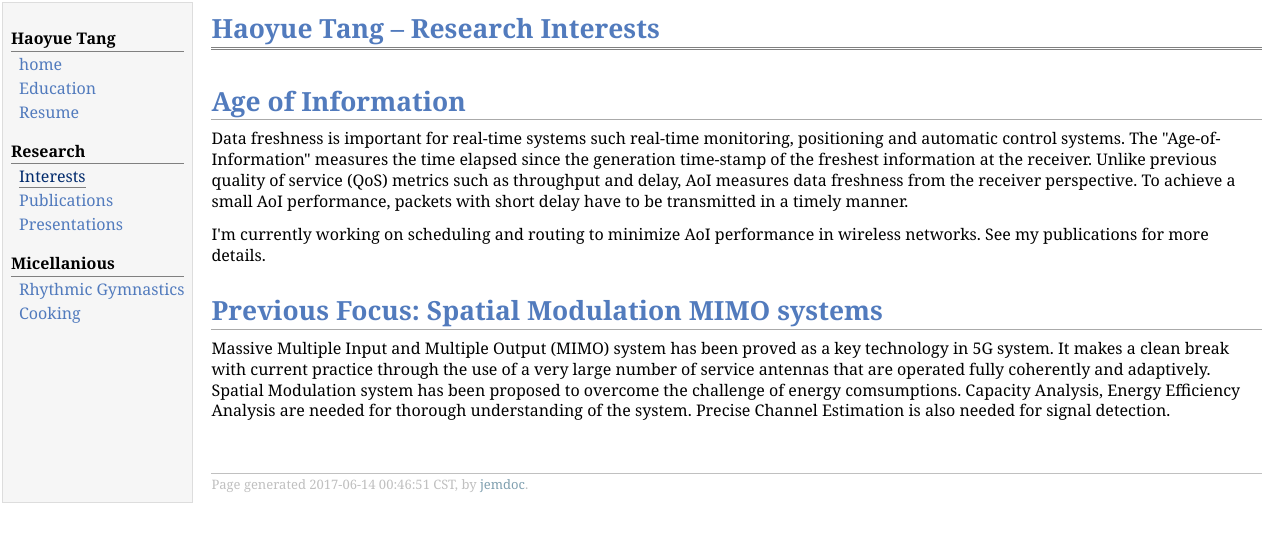
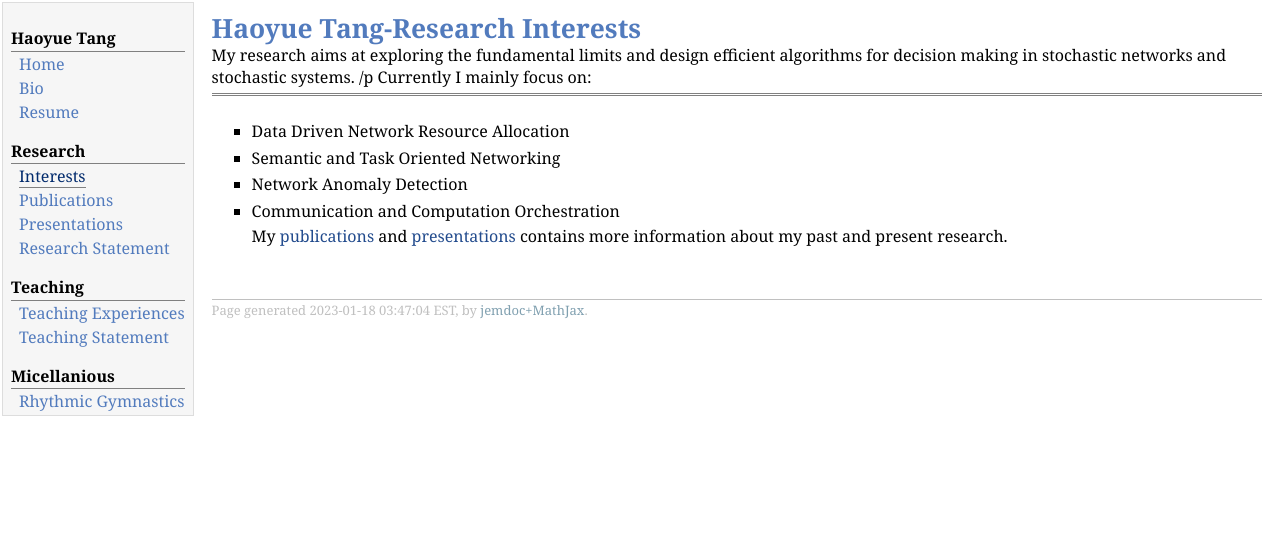
Before and after one commit to yangyu-11/yangyu-11.github.io, a plain HTML site: page interests.html in a window 1280 px wide. Drawn offline with Linux system fonts and the light colour scheme.

Commit message:
Add files via upload

```diff
--- a/interests.html
+++ b/interests.html
@@ -5,37 +5,57 @@
 <meta name="generator" content="jemdoc, see http://jemdoc.jaboc.net/" />
 <meta http-equiv="Content-Type" content="text/html;charset=utf-8" />
 <link rel="stylesheet" href="jemdoc.css" type="text/css" />
-<link rel="stylesheet" href="example.css" type="text/css" />
-<title>Haoyue Tang &ndash; Research Interests</title>
+<title>Haoyue Tang-Research Interests
+</title>
 </head>
 <body>
 <table summary="Table for page layout." id="tlayout">
 <tr valign="top">
 <td id="layout-menu">
 <div class="menu-category">Haoyue Tang</div>
-<div class="menu-item"><a href="index.html">home</a></div>
-<div class="menu-item"><a href="education.html">Education</a></div>
-<div class="menu-item"><a href="cv_haoyuetang.pdf">Resume</a></div>
+<div class="menu-item"><a href="index.html">Home</a></div>
+<div class="menu-item"><a href="bio.html">Bio</a></div>
+<div class="menu-item"><a href="CVapplication.pdf">Resume</a></div>
 <div class="menu-category">Research</div>
 <div class="menu-item"><a href="interests.html" class="current">Interests</a></div>
 <div class="menu-item"><a href="publications.html">Publications</a></div>
 <div class="menu-item"><a href="pre.html">Presentations</a></div>
+<div class="menu-item"><a href="research.pdf">Research&nbsp;Statement</a></div>
+<div class="menu-category">Teaching</div>
+<div class="menu-item"><a href="teaching.html">Teaching&nbsp;Experiences</a></div>
+<div class="menu-item"><a href="teaching.pdf">Teaching&nbsp;Statement</a></div>
 <div class="menu-category">Micellanious</div>
 <div class="menu-item"><a href="RG.html">Rhythmic&nbsp;Gymnastics</a></div>
-<div class="menu-item"><a href="menu.html">Cooking</a></div>
 </td>
 <td id="layout-content">
 <div id="toptitle">
-<h1>Haoyue Tang &ndash; Research Interests</h1>
+<h1>Haoyue Tang-Research Interests
+</h1>
+<div id="subtitle">
+My research aims at exploring the fundamental limits and design efficient algorithms for decision making in stochastic networks and stochastic systems. /p
+
+Currently I mainly focus on:
 </div>
-<h1>Age of Information</h1>
-<p>Data freshness is important for real-time systems such real-time monitoring, positioning and automatic control systems. The "Age-of-Information" measures the time elapsed since the generation time-stamp of the freshest information at the receiver. Unlike previous quality of service (QoS) metrics such as throughput and delay, AoI measures data freshness from the receiver perspective. To achieve a small AoI performance, packets with short delay have to be transmitted in a timely manner.</p>
-  <p>I'm currently working on scheduling and routing to minimize AoI performance in wireless networks. See my publications for more details.</p>
-<h1>Previous Focus: Spatial Modulation MIMO systems</h1>
-<p>Massive Multiple Input and Multiple Output (MIMO) system has been proved as a key technology in 5G system. It makes a clean break with current practice through the use of a very large number of service antennas that are operated fully coherently and adaptively. Spatial Modulation system has been proposed to overcome the challenge of energy comsumptions. Capacity Analysis, Energy Efficiency Analysis are needed for thorough understanding of the system. Precise Channel Estimation is also needed for signal detection.</p>
+</div>
+<ul>
+<li><p>Data Driven Network Resource Allocation
+</p>
+</li>
+<li><p>Semantic and Task Oriented Networking
+</p>
+</li>
+<li><p>Network Anomaly Detection
+</p>
+</li>
+<li><p>Communication and Computation Orchestration</p><p>
+
+My <a href="publications.html" target=&ldquo;blank&rdquo;>publications</a> and <a href="presentations.html" target=&ldquo;blank&rdquo;>presentations</a> contains more information about my past and present research.
+</p>
+</li>
+</ul>
 <div id="footer">
 <div id="footer-text">
-Page generated 2017-06-14 00:46:51 CST, by <a href="http://jemdoc.jaboc.net/">jemdoc</a>.
+Page generated 2023-01-18 03:47:04 EST, by <a href="https://github.com/wsshin/jemdoc_mathjax" target="blank">jemdoc+MathJax</a>.
 </div>
 </div>
 </td>
```
